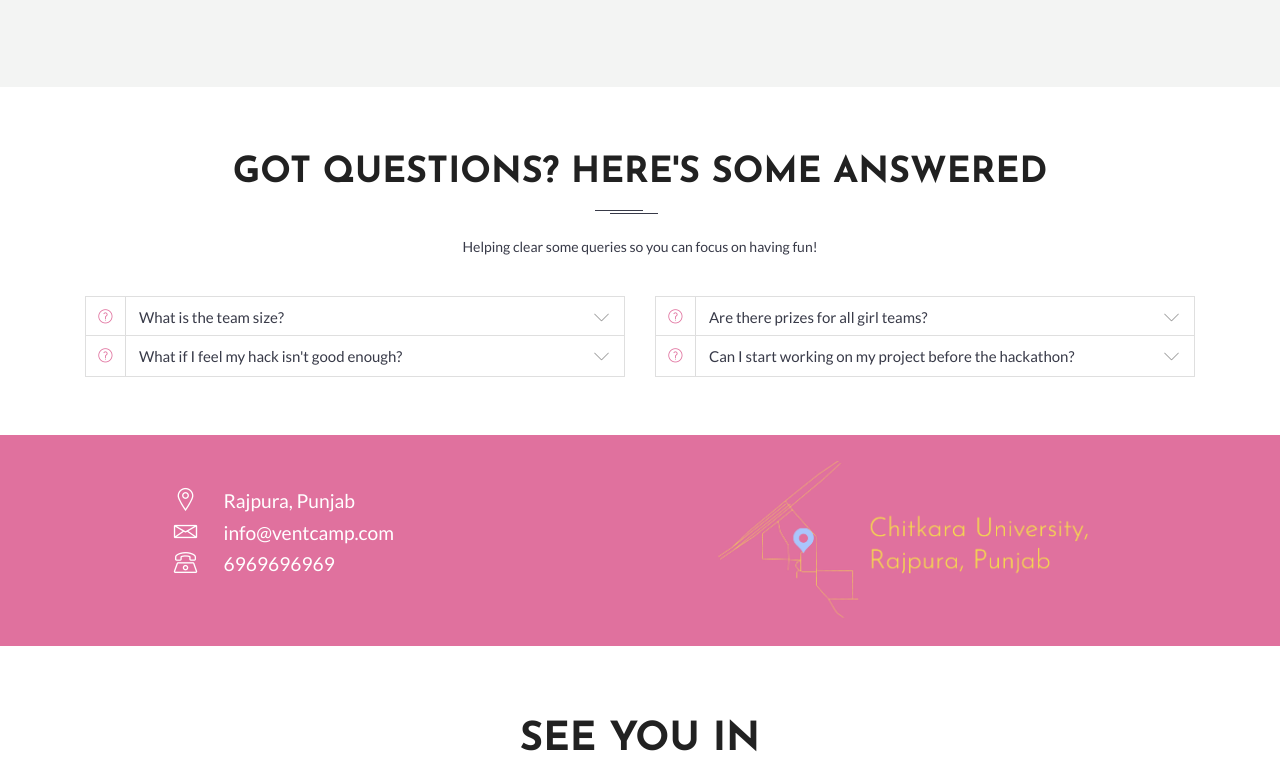
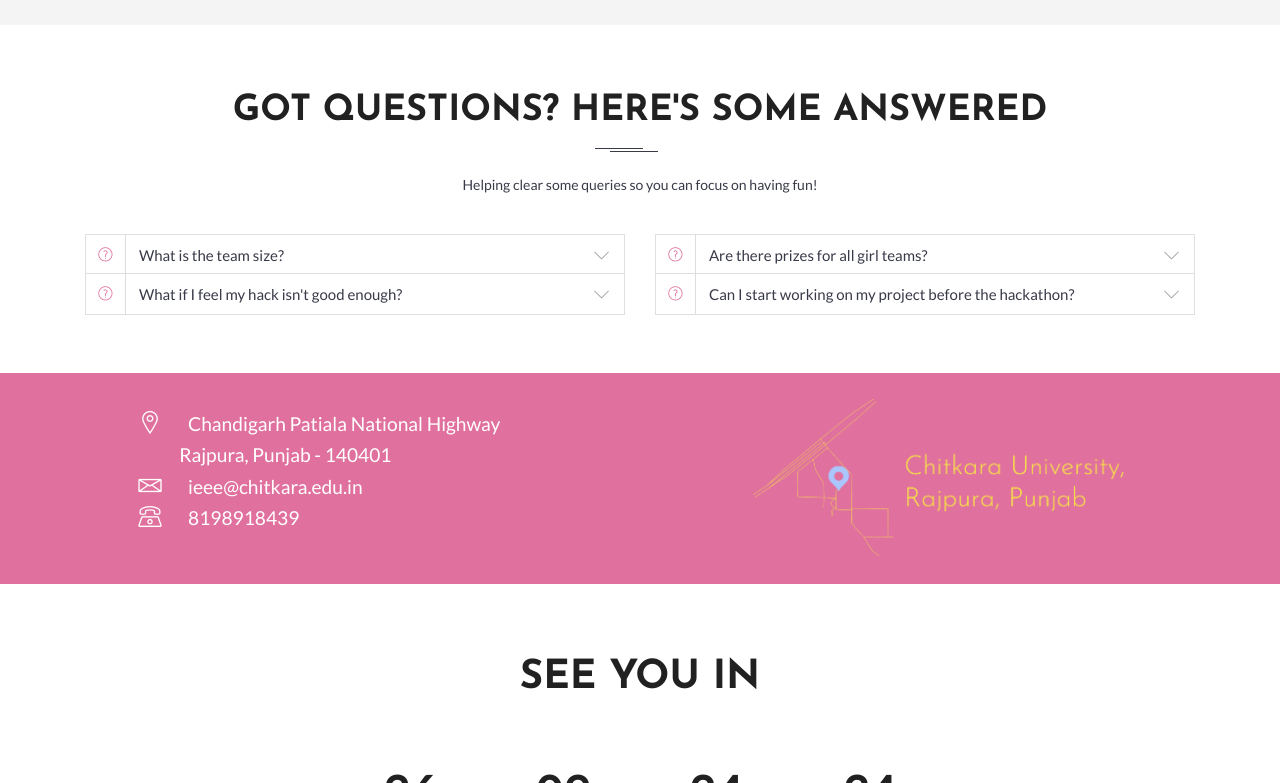
Before and after one commit to kartikcho/HackwithHer, a plain HTML site: page index.html in a window 1280 px wide. Shown: the part 4660-5443 px from the top of the page. Drawn offline with nearby package versions, Linux system fonts and the light colour scheme; files whose address does not match are found by name.

Commit message:
Update event information, fix Title typo

```diff
--- a/index.html
+++ b/index.html
@@ -4,7 +4,7 @@
     <meta charset="utf-8">
     <meta name="viewport" content="width=device-width, initial-scale=1, shrink-to-fit=no">
 
-    <title>HackwtihHer 3.0</title>
+    <title>HackwithHer 3.0</title>
 
     <!-- Using CDN for Bootstrap -->
     <link rel="stylesheet" href="https://maxcdn.bootstrapcdn.com/bootstrap/4.4.1/css/bootstrap.min.css">
@@ -465,7 +465,7 @@
           <div class="col-12">
             <div class="section-title-header text-center">
               <h1 class="section-title wow fadeInUp" data-wow-delay="0.2s">Our Sponsors</h1>
-              <p class="wow fadeInDown" data-wow-delay="0.2s">Companies behind HackwithHer 3.0</p>
+                <!-- <p class="wow fadeInDown" data-wow-delay="0.2s">Companies behind HackwithHer 3.0</p> -->
             </div>
           </div>
         </div>
@@ -574,9 +574,10 @@
         <div id="Con-Us" class="row" >
 
             <ul id="ContactList" class="wow fadeInDown" data-wow-delay="0.3s">
-              <li class="contact-li"><i class="lni-map-marker c-icon"></i>Rajpura, Punjab</li>
-              <li  class="contact-li"><i class="lni-envelope c-icon"></i>info@ventcamp.com</li>
-              <li  class="contact-li"><i class="lni-phone c-icon"></i>6969696969</li>
+              <li class="contact-li"><i class="lni-map-marker c-icon"></i>Chandigarh Patiala National Highway</li>
+              <li  class="contact-li"> &emsp;&emsp; Rajpura, Punjab - 140401</li>
+              <li  class="contact-li"><i class="lni-envelope c-icon"></i>ieee@chitkara.edu.in</li>
+              <li  class="contact-li"><i class="lni-phone c-icon"></i>8198918439</li>
             </ul>
 
 
```
